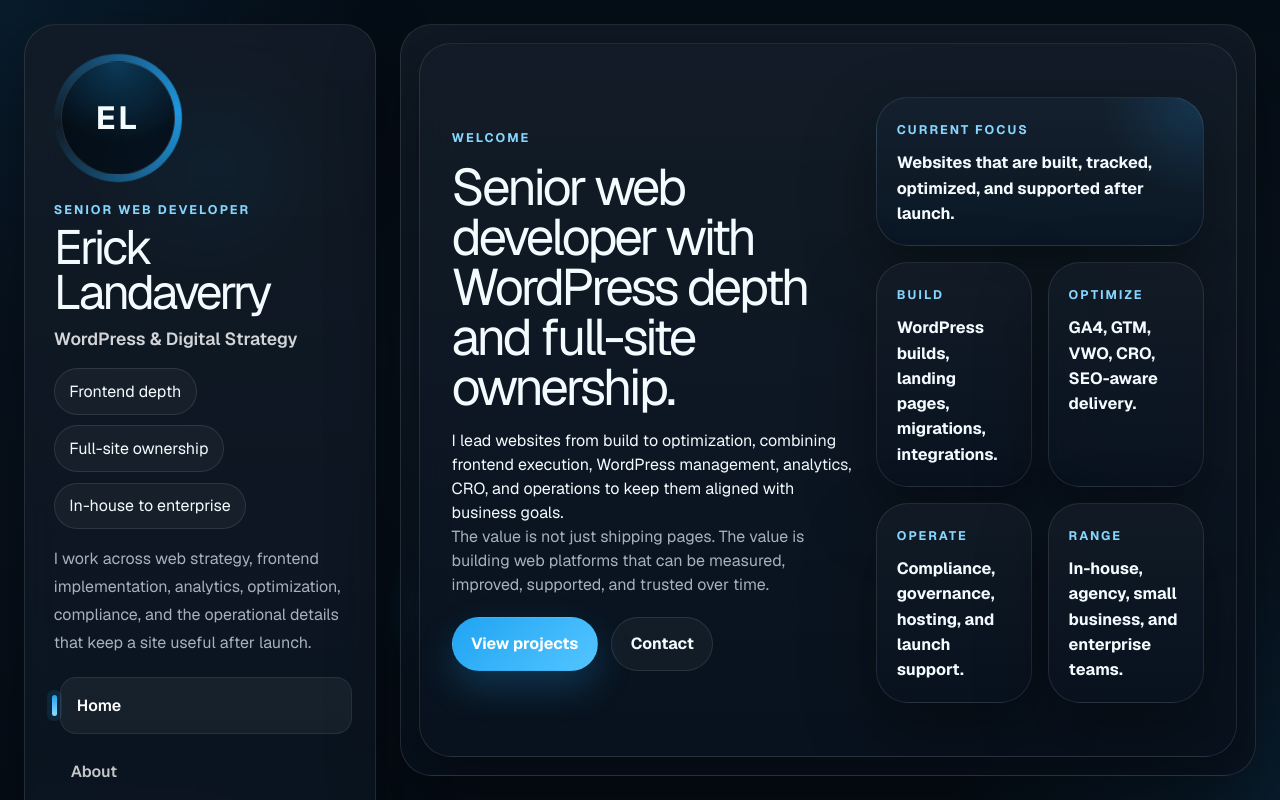
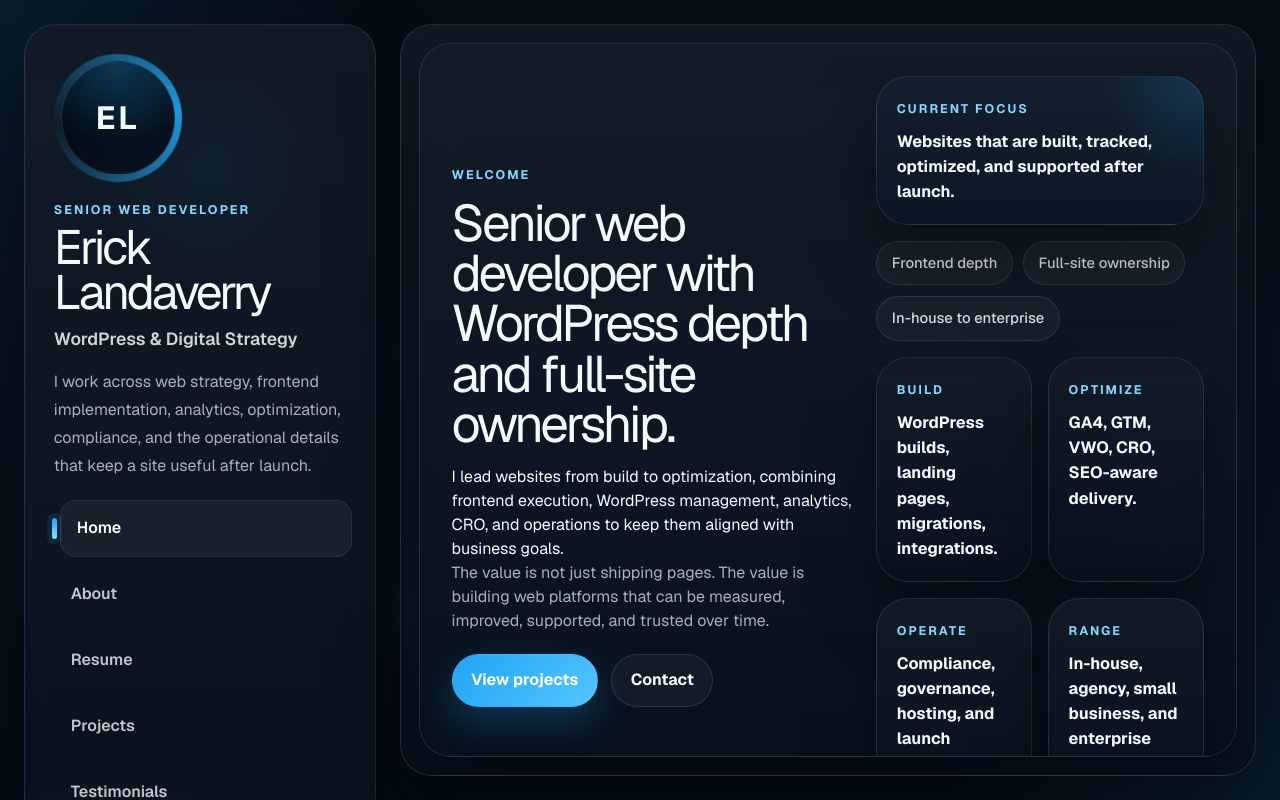
Before and after one commit to LandaverryDev/erick-landaverry-dev-portfolio, a Next.js app in the folder frontend/: page / in a window 1280 px wide. Shown: the top 800 px of the page. Built offline with nearby package versions, Linux system fonts and the light colour scheme.

Commit message:
🔧 Moves hero pills to the right panel.

```diff
--- a/frontend/app/globals.css
+++ b/frontend/app/globals.css
@@ -218,14 +218,6 @@ textarea {
   font-weight: 600;
 }
 
-.profile-meta {
-  display: flex;
-  flex-wrap: wrap;
-  gap: 0.65rem;
-  margin-bottom: 1rem;
-}
-
-.profile-meta span,
 .contact-details span {
   padding: 0.65rem 0.9rem;
   border: 1px solid var(--line);
@@ -397,6 +389,7 @@ textarea {
 
 .home-signal,
 .signal-grid,
+.signal-pills,
 .two-column-layout,
 .resume-layout,
 .contact-layout {
@@ -428,6 +421,22 @@ textarea {
 
 .signal-grid {
   grid-template-columns: repeat(2, minmax(0, 1fr));
+}
+
+.signal-pills {
+  display: flex;
+  flex-wrap: wrap;
+  gap: 0.65rem;
+}
+
+.signal-pills span {
+  padding: 0.65rem 0.9rem;
+  border: 1px solid var(--line);
+  border-radius: 999px;
+  background: rgba(255, 255, 255, 0.04);
+  color: rgba(255, 255, 255, 0.84);
+  font-size: 0.92rem;
+  font-weight: 500;
 }
 
 .two-column-layout,
--- a/frontend/app/page.tsx
+++ b/frontend/app/page.tsx
@@ -150,12 +150,6 @@ export default function Home() {
             <h1 className="profile-name">Erick Landaverry</h1>
             <p className="profile-role">WordPress & Digital Strategy</p>
 
-            <div className="profile-meta">
-              <span>Frontend depth</span>
-              <span>Full-site ownership</span>
-              <span>In-house to enterprise</span>
-            </div>
-
             <div className="profile-summary">
               I work across web strategy, frontend implementation, analytics, optimization, compliance, and
               the operational details that keep a site useful after launch.
@@ -220,6 +214,11 @@ export default function Home() {
                   <div className="signal-block signal-block-feature">
                     <span>Current focus</span>
                     <strong>Websites that are built, tracked, optimized, and supported after launch.</strong>
+                  </div>
+                  <div className="signal-pills">
+                    <span>Frontend depth</span>
+                    <span>Full-site ownership</span>
+                    <span>In-house to enterprise</span>
                   </div>
                   <div className="signal-grid">
                     <div className="signal-block">
```
